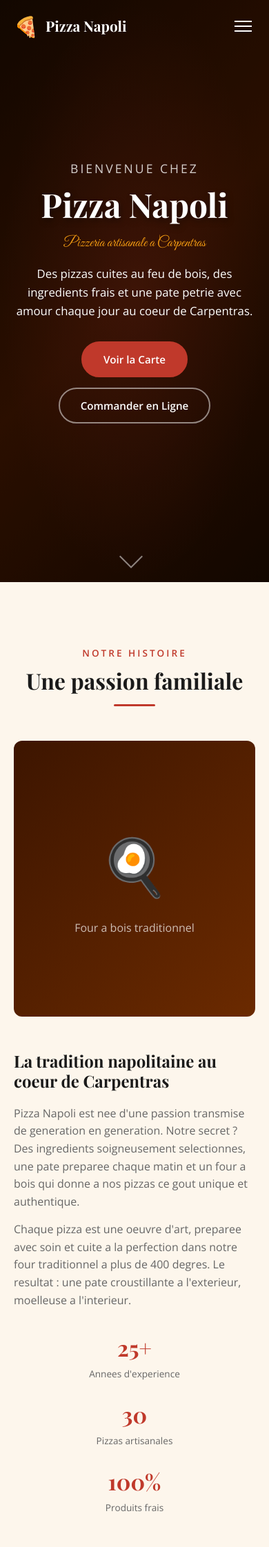
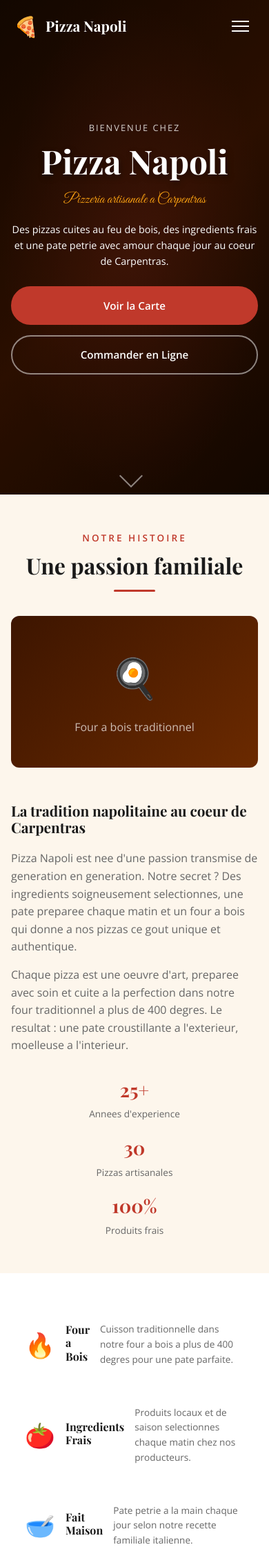
Before and after one commit to easypcinformatique-svg/Dev, a PHP site: page / in a window 390 px wide. Shown: the top 2243 px of the page at 69% size. Run offline with PHP 8.4, Linux system fonts and the light colour scheme; some libraries are stand-ins or nearby versions.

Commit message:
Pizzeria: Search Console, mobile optimization & QA fixes
* Add Google Search Console integration + fix SEO domain inconsistencies

- Add google-site-verification meta tag to index.html and all 9 blog pages
- Add sitemap discovery link (<link rel="sitemap">) to all pages
- Create google-site-verification.html placeholder for HTML verification
- Fix domain inconsistency in seo-files (pizzanapoli-carpentras.fr -> pizzanapolicarpentras.fr)
- Update robots.txt with Disallow for /redirect/ and correct sitemap URL
- Update sitemap.xml lastmod dates to 2026-03-26

https://claude.ai/code/session_01JUrbbZpHkucU4CHqNxJ9X5

* Optimize mobile responsive design for smartphones

- Add 3 breakpoints: 1024px (tablet), 768px (mobile), 480px (small mobile)
- Reduce section padding and font sizes on mobile for better readability
- Increase touch targets to min 44-48px for buttons, nav links, form inputs
- Set font-size: 16px on inputs to prevent iOS auto-zoom on focus
- Make menu tabs horizontally scrollable on small screens
- Stack features cards horizontally (icon + text) on 480px
- Add -webkit-text-size-adjust, tap-highlight-color for iOS compatibility
- Optimize hero section height and text sizes per breakpoint
- Reduce gallery/specialites image heights on mobile
- Stack order CTA buttons and hero buttons vertically on small screens
- Improve blog pages responsive: smaller hero, adapted typography
- Add smooth scrolling touch support for nav menu overflow

https://claude.ai/code/session_01JUrbbZpHkucU4CHqNxJ9X5

* Fix critical bugs found during QA audit

- Fix Schema.org JSON-LD: prices match HTML menu (Napoli 13.50, Truffe 15.00)
- Fix opening hours in JSON-LD to match contact section (Lun-Dim 11h-14h30/18h-22h30)
- Fix review count in JSON-LD (271 -> 282) to match displayed badge
- Fix carousel stale NodeList bug: re-query cards in goToSlide() after google-reviews.js replaces content
- Add og:image, og:site_name, twitter:title/description/image to all 10 pages
- Upgrade blog twitter:card from summary to summary_large_image
- CSS: consolidate orphaned 768px media query into main responsive block
- CSS: remove unused selectors (.avis-grid, .map-placeholder, .map-note)
- CSS: add .google-icon-large definition

https://claude.ai/code/session_01JUrbbZpHkucU4CHqNxJ9X5

---------

Co-authored-by: Claude <noreply@anthropic.com>

```diff
--- a/pizzeria/css/style.css
+++ b/pizzeria/css/style.css
@@ -30,6 +30,7 @@
 
 html {
     scroll-behavior: smooth;
+    -webkit-text-size-adjust: 100%;
 }
 
 body {
@@ -38,6 +39,7 @@ body {
     background: var(--white);
     line-height: 1.6;
     overflow-x: hidden;
+    -webkit-tap-highlight-color: transparent;
 }
 
 h1, h2, h3, h4 {
@@ -1162,12 +1131,30 @@ img {
     .footer-grid {
         grid-template-columns: 1fr 1fr;
     }
+    .specialites-grid {
+        grid-template-columns: repeat(2, 1fr);
+    }
 }
 
 @media (max-width: 768px) {
+    /* Base mobile adjustments */
+    .section {
+        padding: 60px 0;
+    }
+    .section-header {
+        margin-bottom: 35px;
+    }
+    .container {
+        padding: 0 16px;
+    }
+
     /* Nav mobile */
     .nav-toggle {
         display: flex;
+        min-width: 44px;
+        min-height: 44px;
+        align-items: center;
+        justify-content: center;
     }
     .nav-menu {
         position: fixed;
@@ -1180,61 +1167,297 @@ img {
         padding: 80px 30px 30px;
         gap: 5px;
         transition: right var(--transition);
+        overflow-y: auto;
+        -webkit-overflow-scrolling: touch;
     }
     .nav-menu.active {
         right: 0;
     }
     .nav-link {
-        padding: 12px 15px;
+        padding: 14px 15px;
+        font-size: 1rem;
+        min-height: 44px;
+        display: flex;
+        align-items: center;
+    }
+    .nav-cta {
+        text-align: center;
+        justify-content: center;
+        margin-top: 10px;
+    }
+
+    /* Hero mobile */
+    .hero {
+        min-height: 90vh;
+    }
+    .hero-content {
+        padding: 20px 16px;
+    }
+    .hero-subtitle {
+        font-size: 0.9rem;
+        letter-spacing: 2px;
+    }
+    .hero-description {
+        font-size: 0.95rem;
+        margin-bottom: 25px;
+    }
+    .hero-scroll {
+        bottom: 20px;
+    }
+
+    /* Buttons mobile - bigger touch targets */
+    .btn {
+        padding: 14px 28px;
+        font-size: 0.95rem;
+        min-height: 48px;
+    }
+    .btn-large {
+        padding: 16px 30px;
         font-size: 1rem;
     }
 
-    /* Grids */
+    /* About mobile */
     .about-grid,
     .contact-grid {
         grid-template-columns: 1fr;
     }
-    .menu-grid,
-    .specialites-grid,
-    .avis-grid {
-        grid-template-columns: 1fr;
+    .about-image-placeholder {
+        height: 280px;
+        font-size: 4rem;
+    }
+    .about-content h3 {
+        font-size: 1.3rem;
+    }
+    .about-stats {
+        justify-content: center;
+        gap: 20px;
+    }
+    .stat-number {
+        font-size: 1.7rem;
+    }
+
+    /* Features mobile */
+    .features {
+        padding: 50px 0;
     }
     .features-grid {
         grid-template-columns: 1fr 1fr;
+        gap: 20px;
     }
+    .feature-card {
+        padding: 25px 15px;
+    }
+    .feature-icon {
+        font-size: 2.5rem;
+    }
+    .feature-card h3 {
+        font-size: 1rem;
+    }
+    .feature-card p {
+        font-size: 0.85rem;
+    }
+
+    /* Menu mobile */
+    .menu-grid,
+    .specialites-grid {
+        grid-template-columns: 1fr;
+    }
+    .menu-tabs {
+        gap: 8px;
+        margin-bottom: 30px;
+    }
+    .menu-tab {
+        padding: 10px 20px;
+        font-size: 0.9rem;
+        min-height: 44px;
+    }
+    .menu-item {
+        padding: 20px;
+    }
+    .menu-item-header h3 {
+        font-size: 1.05rem;
+    }
+
+    /* Specialites mobile */
+    .specialite-image {
+        height: 160px;
+    }
+    .specialite-placeholder {
+        font-size: 4rem;
+    }
+    .specialite-info h3 {
+        font-size: 1.15rem;
+    }
+
+    /* Gallery mobile */
     .gallery-grid {
         grid-template-columns: 1fr 1fr;
+        gap: 10px;
     }
     .gallery-item.gallery-large {
         grid-column: span 1;
     }
-    .about-stats {
-        justify-content: center;
+    .gallery-placeholder {
+        height: 180px;
+        font-size: 3rem;
+    }
+    .gallery-placeholder p {
+        font-size: 0.8rem;
+    }
+
+    /* Avis / Carousel mobile */
+    .avis-carousel .avis-card {
+        min-width: 100%;
+    }
+    .avis-card {
+        padding: 25px 20px;
+    }
+    .avis-text {
+        font-size: 0.9rem;
+    }
+    .carousel-btn {
+        width: 44px;
+        height: 44px;
+    }
+    .google-rating-badge {
+        padding: 15px 20px;
+    }
+
+    /* Order CTA mobile */
+    .order-banner {
+        padding: 40px 20px;
+    }
+    .order-content h2 {
+        font-size: 1.7rem;
+    }
+    .order-content > p {
+        font-size: 1rem;
+    }
+
+    /* Contact mobile */
+    .contact-form-wrapper {
+        padding: 25px 20px;
     }
     .form-row {
         grid-template-columns: 1fr;
     }
+    .form-group input,
+    .form-group select,
+    .form-group textarea {
+        padding: 14px 15px;
+        font-size: 16px; /* prevents iOS zoom on focus */
+    }
+
+    /* Footer mobile */
+    .footer {
+        padding: 40px 0 0;
+    }
     .footer-grid {
         grid-template-columns: 1fr;
+        gap: 30px;
     }
-    .order-banner {
-        padding: 40px 20px;
+    .footer-brand h3 {
+        font-size: 1.2rem;
+    }
+
+    /* Map mobile */
+    .map-section {
+        height: 250px;
     }
 }
 
 @media (max-width: 480px) {
+    .section {
+        padding: 50px 0;
+    }
+
+    /* Hero small mobile */
+    .hero {
+        min-height: 85vh;
+    }
+    .hero-subtitle {
+        font-size: 0.8rem;
+    }
+    .hero-description {
+        font-size: 0.9rem;
+    }
+    .hero-buttons {
+        flex-direction: column;
+        align-items: stretch;
+    }
+    .hero-buttons .btn {
+        justify-content: center;
+    }
+
+    /* Features 1 col */
     .features-grid {
         grid-template-columns: 1fr;
+        gap: 15px;
     }
+    .feature-card {
+        display: flex;
+        align-items: center;
+        text-align: left;
+        gap: 15px;
+        padding: 20px;
+    }
+    .feature-icon {
+        font-size: 2.2rem;
+        margin-bottom: 0;
+        flex-shrink: 0;
+    }
+    .feature-card h3 {
+        margin-bottom: 4px;
+    }
+
+    /* About stats small */
+    .about-stats {
+        flex-direction: column;
+        gap: 15px;
+    }
+    .about-image-placeholder {
+        height: 220px;
+        font-size: 3.5rem;
+    }
+
+    /* Gallery 1 col */
     .gallery-grid {
         grid-template-columns: 1fr;
     }
-    .hero-buttons {
+    .gallery-placeholder {
+        height: 200px;
+    }
+
+    /* Menu tabs scrollable */
+    .menu-tabs {
+        justify-content: flex-start;
+        overflow-x: auto;
+        flex-wrap: nowrap;
+        -webkit-overflow-scrolling: touch;
+        scrollbar-width: none;
+        padding-bottom: 5px;
+    }
+    .menu-tabs::-webkit-scrollbar {
+        display: none;
+    }
+    .menu-tab {
+        white-space: nowrap;
+        flex-shrink: 0;
+    }
+
+    /* Order CTA small */
+    .order-content h2 {
+        font-size: 1.5rem;
+    }
+    .order-buttons {
         flex-direction: column;
-        align-items: center;
     }
-    .about-stats {
-        flex-direction: column;
-        gap: 20px;
+    .order-buttons .btn {
+        justify-content: center;
+    }
+
+    /* Blog grid small */
+    .blog-grid {
+        grid-template-columns: 1fr;
     }
 }
--- /dev/null
+++ b/pizzeria/google-site-verification.html
@@ -0,0 +1 @@
+google-site-verification: VOTRE_FICHIER_VERIFICATION_GOOGLE.html
--- a/pizzeria/index.html
+++ b/pizzeria/index.html
@@ -15,17 +15,27 @@
     <meta property="og:url" content="https://pizzanapolicarpentras.fr/">
     <meta property="og:site_name" content="Pizza Napoli Carpentras">
     <meta property="og:locale" content="fr_FR">
+    <meta property="og:image" content="https://pizzanapolicarpentras.fr/images/pizza-napoli-og.jpg">
+    <meta property="og:image:width" content="1200">
+    <meta property="og:image:height" content="630">
 
     <!-- Twitter Card -->
     <meta name="twitter:card" content="summary_large_image">
     <meta name="twitter:title" content="Pizza Napoli Carpentras - Pizzeria Artisanale au Feu de Bois">
     <meta name="twitter:description" content="Pizzas cuites au feu de bois, ingredients frais, livraison gratuite a Carpentras et environs.">
+    <meta name="twitter:image" content="https://pizzanapolicarpentras.fr/images/pizza-napoli-og.jpg">
 
     <!-- Geo tags pour le SEO local -->
     <meta name="geo.region" content="FR-84">
     <meta name="geo.placename" content="Carpentras">
     <meta name="geo.position" content="44.055;5.049">
     <meta name="ICBM" content="44.055, 5.049">
+
+    <!-- Google Search Console Verification -->
+    <meta name="google-site-verification" content="VOTRE_CODE_VERIFICATION_GOOGLE_SEARCH_CONSOLE">
+
+    <!-- Sitemap discovery -->
+    <link rel="sitemap" type="application/xml" href="/sitemap.xml">
 
     <link rel="icon" href="favicon.svg" type="image/svg+xml">
     <link rel="stylesheet" href="css/style.css">
@@ -62,15 +72,15 @@
         "openingHoursSpecification": [
             {
                 "@type": "OpeningHoursSpecification",
-                "dayOfWeek": ["Tuesday", "Wednesday", "Thursday", "Friday", "Saturday", "Sunday"],
-                "opens": "11:30",
-                "closes": "14:00"
+                "dayOfWeek": ["Monday", "Tuesday", "Wednesday", "Thursday", "Friday", "Saturday", "Sunday"],
+                "opens": "11:00",
+                "closes": "14:30"
             },
             {
                 "@type": "OpeningHoursSpecification",
-                "dayOfWeek": ["Tuesday", "Wednesday", "Thursday", "Friday", "Saturday", "Sunday"],
+                "dayOfWeek": ["Monday", "Tuesday", "Wednesday", "Thursday", "Friday", "Saturday", "Sunday"],
                 "opens": "18:00",
-                "closes": "22:00"
+                "closes": "22:30"
             }
         ],
         "menu": "https://pizzanapolicarpentras.fr/#menu",
@@ -89,8 +99,8 @@
                     "name": "Pizzas",
                     "hasMenuItem": [
                         {"@type": "MenuItem", "name": "Margherita", "description": "Sauce tomate, mozzarella, basilic frais, huile d'olive", "offers": {"@type": "Offer", "price": "9.50", "priceCurrency": "EUR"}},
-                        {"@type": "MenuItem", "name": "Napoli Speciale", "description": "Mozzarella di bufala, tomates cerises, jambon de Parme, roquette, parmesan", "offers": {"@type": "Offer", "price": "14.50", "priceCurrency": "EUR"}},
-                        {"@type": "MenuItem", "name": "Truffe Noire", "description": "Creme de truffe, mozzarella, champignons, copeaux de truffe noire du Ventoux", "offers": {"@type": "Offer", "price": "16.90", "priceCurrency": "EUR"}}
+                        {"@type": "MenuItem", "name": "Napoli Speciale", "description": "Mozzarella di bufala, tomates cerises, jambon de Parme, roquette, parmesan", "offers": {"@type": "Offer", "price": "13.50", "priceCurrency": "EUR"}},
+                        {"@type": "MenuItem", "name": "Truffe Noire", "description": "Creme de truffe, mozzarella, champignons, copeaux de truffe noire du Ventoux", "offers": {"@type": "Offer", "price": "15.00", "priceCurrency": "EUR"}}
                     ]
                 }
             ]
@@ -98,7 +108,7 @@
         "aggregateRating": {
             "@type": "AggregateRating",
             "ratingValue": "4.2",
-            "reviewCount": "271",
+            "reviewCount": "282",
             "bestRating": "5"
         },
         "areaServed": [
--- a/pizzeria/js/main.js
+++ b/pizzeria/js/main.js
@@ -137,6 +137,11 @@ document.addEventListener('DOMContentLoaded', function () {
         }
 
         function goToSlide(index) {
+            // Re-query cards in case google-reviews.js replaced carousel content
+            cards = track.querySelectorAll('.avis-card');
+            if (cards.length === 0) return;
+            cardsPerView = getCardsPerView();
+            totalPages = Math.ceil(cards.length / cardsPerView);
             if (index < 0) index = totalPages - 1;
             if (index >= totalPages) index = 0;
             currentIndex = index;
--- a/pizzeria/robots.txt
+++ b/pizzeria/robots.txt
@@ -1,4 +1,8 @@
 User-agent: *
 Allow: /
 
+# Sitemaps
 Sitemap: https://pizzanapolicarpentras.fr/sitemap.xml
+
+# Block internal/admin paths
+Disallow: /redirect/
--- a/pizzeria/seo-files/robots.txt
+++ b/pizzeria/seo-files/robots.txt
@@ -1,4 +1,4 @@
 User-agent: *
 Allow: /
 
-Sitemap: https://pizzanapoli-carpentras.fr/sitemap.xml
+Sitemap: https://pizzanapolicarpentras.fr/sitemap.xml
```
Also changed, not shown: other parts of pizzeria/css/style.css (+2 -35 lines), pizzeria/blog/pizzeria-althen-des-paluds.html (+12 -1 lines), pizzeria/blog/pizzeria-aubignan.html (+12 -1 lines), pizzeria/blog/pizzeria-carpentras.html (+12 -1 lines), pizzeria/blog/pizzeria-entraigues.html (+12 -1 lines), pizzeria/blog/pizzeria-loriol-du-comtat.html (+12 -1 lines), pizzeria/blog/pizzeria-mazan.html (+12 -1 lines), pizzeria/blog/pizzeria-monteux.html (+12 -1 lines), pizzeria/blog/pizzeria-pernes-les-fontaines.html (+12 -1 lines), pizzeria/blog/pizzeria-sarrians.html (+12 -1 lines), pizzeria/css/blog.css (+44 -4 lines), pizzeria/seo-files/head-seo.html (+5 -5 lines), pizzeria/seo-files/sitemap.xml (+4 -4 lines), pizzeria/sitemap.xml (+13 -10 lines).
